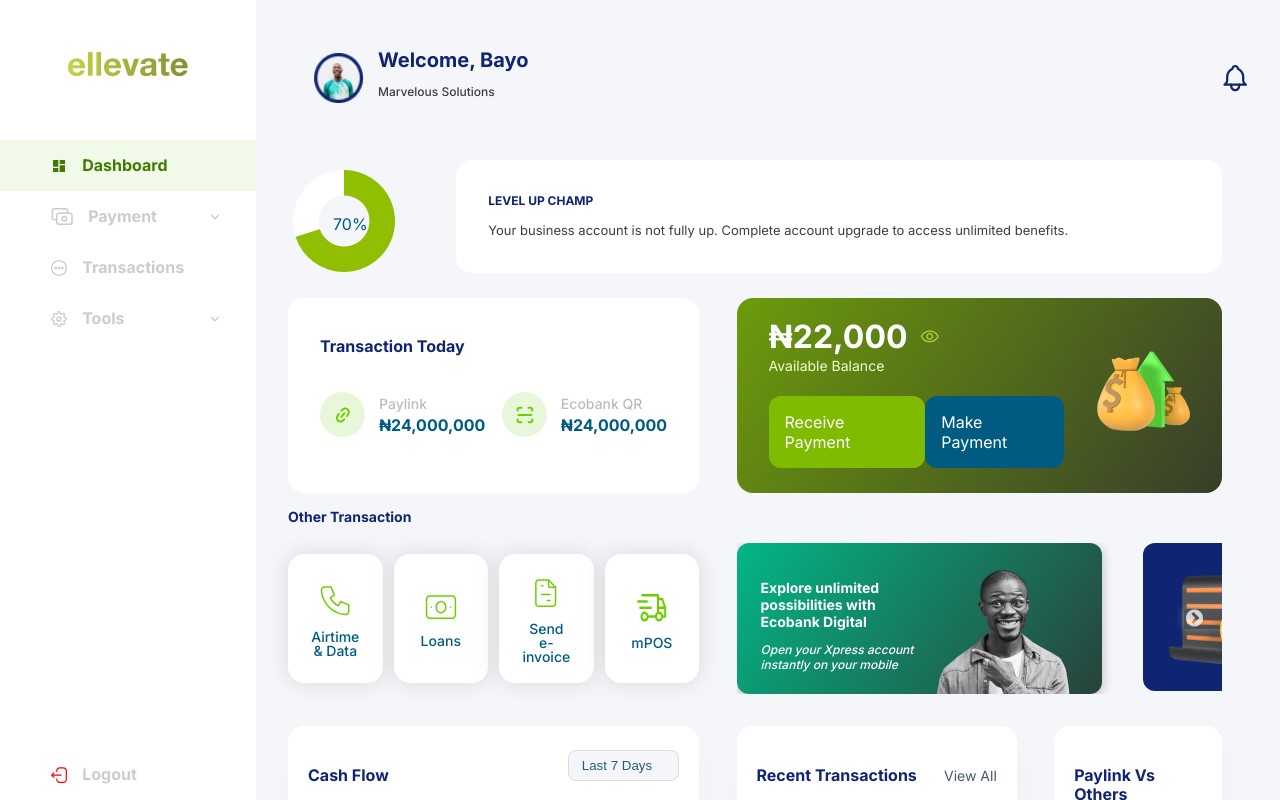
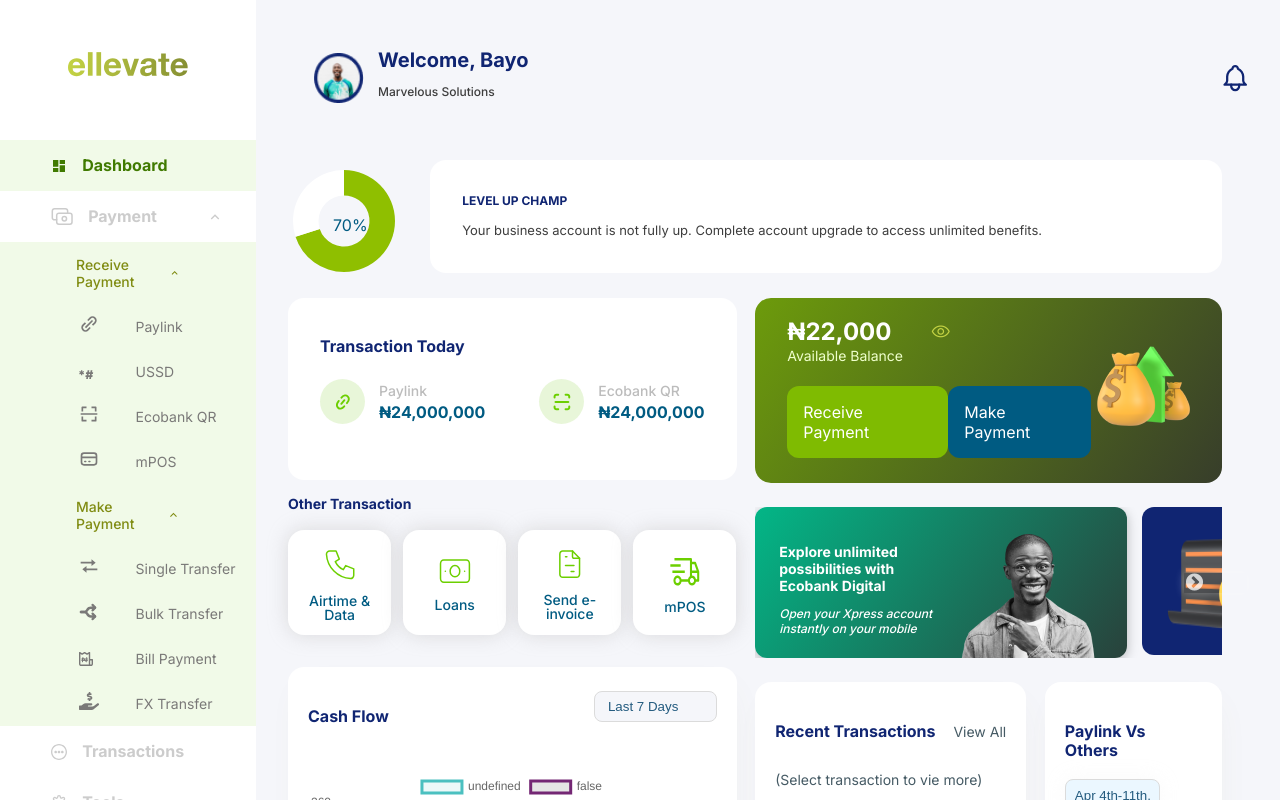
Before and after one commit to AgbajeOlayiwola/ElevateProd2, a Next.js app: page /Dashboard in a window 1280 px wide. Shown: the top 800 px of the page. Built offline with nearby package versions, Linux system fonts and the light colour scheme.

Commit message:
'sidebar-update'

```diff
--- /dev/null
+++ b/components/ReusableComponents/BulkTransfSvg/index.js
@@ -0,0 +1,44 @@
+import React from 'react';
+
+const BulkTrasfer = () => {
+    return (
+        <svg
+            width="18"
+            height="18"
+            viewBox="0 0 18 18"
+            fill="none"
+            xmlns="http://www.w3.org/2000/svg"
+        >
+            <path
+                d="M16 13.375H11.8023C11.1771 13.375 10.561 13.2053 10.0064 12.8804C9.45185 12.5556 8.97509 12.085 8.61656 11.5088L8.21678 10.8665C7.85825 10.2903 7.38148 9.81973 6.8269 9.49484C6.27232 9.16996 5.65627 9.0003 5.031 9.00024H2"
+                stroke="#7A7978"
+                stroke-width="2.5"
+                stroke-linecap="round"
+                stroke-linejoin="round"
+            />
+            <path
+                d="M13.668 16L16.0013 13.3751L13.668 10.7502"
+                stroke="#7A7978"
+                stroke-width="2.5"
+                stroke-linecap="round"
+                stroke-linejoin="round"
+            />
+            <path
+                d="M13.668 7.24976L16.0013 4.62488L13.668 2"
+                stroke="#7A7978"
+                stroke-width="2.5"
+                stroke-linecap="round"
+                stroke-linejoin="round"
+            />
+            <path
+                d="M16 4.62598H11.8039C11.1782 4.62595 10.5618 4.79574 10.0069 5.12095C9.45201 5.44615 8.97507 5.91717 8.61656 6.49402L8.21989 7.13274C7.86145 7.70946 7.38464 8.1804 6.8299 8.5056C6.27516 8.8308 5.65887 9.00066 5.03333 9.00077H2"
+                stroke="#7A7978"
+                stroke-width="2.5"
+                stroke-linecap="round"
+                stroke-linejoin="round"
+            />
+        </svg>
+    );
+};
+
+export default BulkTrasfer;
--- a/components/ReusableComponents/Chart/Dougnut.js
+++ b/components/ReusableComponents/Chart/Dougnut.js
@@ -13,7 +13,7 @@
                 backgroundColor: ['#8FBF00', 'white'],
                 borderWidth: 0,
                 borderJoinStyle: 'bevel',
-                weight: 0.2
+                weight: 0.1
             }
         ]
     });
--- a/components/ReusableComponents/Data/index.js
+++ b/components/ReusableComponents/Data/index.js
@@ -1,7 +1,8 @@
 import MoreSvg from '../MoreSvg';
 import PaymentSvg from '../PaymentSvg';
-import SettingsSvg from '../SettingsSvg';
-import SideBarHomeSvg from '../ShomeSvg';
+import NairaSvg from '../NairaSvg';
+import BulkTransfer from '../BulkTransfSvg';
+import StarSharp from '../StarSharpSvg';
 import * as FaIcons from 'react-icons/fa';
 import * as AiIcons from 'react-icons/ai';
 import * as IoIcons from 'react-icons/io';
@@ -41,7 +42,7 @@
             {
                 title: 'USSD',
                 path: '',
-                icon: <FiIcons.FiHash />,
+                icon: <StarSharp />,
                 subNavTitle: 'Receive Payment'
             },
             {
@@ -65,13 +66,13 @@
             {
                 title: 'Bulk Transfer',
                 path: '',
-                icon: '',
+                icon: <BulkTransfer />,
                 subNavTitle: 'Make Payment'
             },
             {
                 title: 'Bill Payment',
                 path: '',
-                icon: '',
+                icon: <NairaSvg />,
                 subNavTitle: 'Make Payment'
             },
             {
@@ -105,12 +106,12 @@
             {
                 title: 'Inventory',
                 path: '',
-                icon: ''
+                icon: <BulkTransfer />
             },
             {
                 title: 'e invoice',
                 path: '',
-                icon: ''
+                icon: <NairaSvg />
             },
             {
                 title: 'Others',
--- a/components/ReusableComponents/LevelUp/styles.module.css
+++ b/components/ReusableComponents/LevelUp/styles.module.css
@@ -1,18 +1,19 @@
 .cove {
     display: flex;
-    justify-content: space-between;
     width: 100%;
 }
 .left {
     width: 12%;
     height: 115px;
     border-radius: 16px;
+    margin-right: 30px;
     position: relative;
 }
 .perc {
     position: absolute;
-    top: 38px;
+    top: 55px;
     left: 45px;
+    margin: 0px;
     color: #005b82;
 }
 .level {
@@ -20,7 +21,7 @@
     background-color: white;
     border-radius: 16px;
     margin-bottom: 25px;
-    width: 82%;
+    flex: 1;
 }
 .Levelup {
     font-family: 'Inter';
--- /dev/null
+++ b/components/ReusableComponents/NairaSvg/index.js
@@ -0,0 +1,38 @@
+import React from 'react';
+
+const NairaSvg = () => {
+    return (
+        <svg
+            width="14"
+            height="14"
+            viewBox="0 0 14 14"
+            fill="none"
+            xmlns="http://www.w3.org/2000/svg"
+        >
+            <path
+                d="M13.3 7.00139H11.2V0.702643C11.2005 0.57932 11.1684 0.458058 11.1069 0.351135C11.0455 0.244211 10.9568 0.155424 10.85 0.0937636C10.7436 0.032338 10.6229 0 10.5 0C10.3771 0 10.2564 0.032338 10.15 0.0937636L8.05 1.29752L5.95 0.0937636C5.84359 0.032338 5.72288 0 5.6 0C5.47713 0 5.35642 0.032338 5.25 0.0937636L3.15 1.29752L1.05001 0.0937636C0.943592 0.032338 0.822881 0 0.700005 0C0.57713 0 0.456419 0.032338 0.350005 0.0937636C0.243182 0.155424 0.154553 0.244211 0.0930902 0.351135C0.0316279 0.458058 -0.000484179 0.57932 5.51802e-06 0.702643V11.9004C5.51802e-06 12.4573 0.221255 12.9913 0.615081 13.385C1.00891 13.7788 1.54305 14 2.1 14H11.9C12.457 14 12.9911 13.7788 13.3849 13.385C13.7788 12.9913 14 12.4573 14 11.9004V7.70125C14 7.51564 13.9263 7.33763 13.795 7.20638C13.6637 7.07513 13.4857 7.00139 13.3 7.00139ZM2.1 12.6003C1.91435 12.6003 1.73631 12.5265 1.60503 12.3953C1.47375 12.264 1.4 12.086 1.4 11.9004V1.9134L2.8 2.71124C2.90804 2.76766 3.02812 2.79712 3.15 2.79712C3.27189 2.79712 3.39197 2.76766 3.5 2.71124L5.6 1.50748L7.7 2.71124C7.80804 2.76766 7.92812 2.79712 8.05 2.79712C8.17189 2.79712 8.29197 2.76766 8.4 2.71124L9.8 1.9134V11.9004C9.8019 12.1392 9.84451 12.3759 9.926 12.6003H2.1ZM12.6 11.9004C12.6 12.086 12.5263 12.264 12.395 12.3953C12.2637 12.5265 12.0857 12.6003 11.9 12.6003C11.7143 12.6003 11.5363 12.5265 11.405 12.3953C11.2738 12.264 11.2 12.086 11.2 11.9004V8.40111H12.6V11.9004Z"
+                fill="#7A7978"
+            />
+            <path
+                d="M3.5 9.80122V5.97018C3.49997 5.88876 3.5324 5.80964 3.5922 5.74524C3.652 5.68084 3.73577 5.63481 3.83037 5.61439C3.92497 5.59396 4.02503 5.6003 4.11484 5.63239C4.20465 5.66449 4.27912 5.72053 4.32656 5.79171L6.87344 9.61155C6.92087 9.68274 6.99535 9.73878 7.08516 9.77087C7.17497 9.80297 7.27503 9.8093 7.36963 9.78888C7.46423 9.76845 7.548 9.72243 7.6078 9.65803C7.6676 9.59363 7.70003 9.51451 7.7 9.43309V5.60205"
+                stroke="#7A7978"
+                stroke-linecap="round"
+                stroke-linejoin="round"
+            />
+            <path
+                d="M2.80078 7.00073H8.40078"
+                stroke="#7A7978"
+                stroke-linecap="round"
+                stroke-linejoin="round"
+            />
+            <path
+                d="M2.80078 8.40063H8.40078"
+                stroke="#7A7978"
+                stroke-linecap="round"
+                stroke-linejoin="round"
+            />
+        </svg>
+    );
+};
+
+export default NairaSvg;
--- a/components/ReusableComponents/Sidebar/index.js
+++ b/components/ReusableComponents/Sidebar/index.js
@@ -16,7 +16,8 @@
     const [subNav, setSubNav] = useState(true);
 
     const showSubnav = () => {
-        setSubNav(true);
+        setSubNav((prev) => !prev);
+        console.log(subNav);
     };
 
     // fillColor={router.pathname == '/Dashboard'}
@@ -31,7 +32,6 @@
                 {SidebarData.map((item, index) => {
                     return (
                         <>
-                            <Link href={item.path} key={index}>
                             <div
                                 onClick={item.subNav && showSubnav}
                                 className={
@@ -41,7 +41,11 @@
                                 }
                             >
                                 <div className={styles.mainDiv}>
-                                        <div className={styles.LinkDiv}>
+                                    <Link href={item.path} key={index}>
+                                        <div
+                                            className={styles.LinkDiv}
+                                            onClick={showSubnav}
+                                        >
                                             {router.pathname == item.path
                                                 ? item.iconActive
                                                 : item.icon}
@@ -49,21 +53,38 @@
                                                 {item.title}
                                             </p>
                                         </div>
-
-                                        {item.subNav &&
-                                        router.pathname == item.path ? (
+                                    </Link>
+                                    {item.subNav && subNav ? (
                                         <>{item.iconOpened}</>
                                     ) : item.subNav ? (
                                         item.iconClosed
                                     ) : null}
                                 </div>
                             </div>
-                            </Link>
-                            {item.subNav && router.pathname == item.path ? (
+                            {!item.subNavTitles ? (
+                                item.subNav && subNav ? (
+                                    item.subNav.map((item, index) => {
+                                        return (
+                                            <div
+                                                className={styles.subMenuLink}
+                                                key={index}
+                                            >
+                                                <span className={styles.icon}>
+                                                    {item.icon}
+                                                </span>
+                                                <p>{item.title}</p>
+                                            </div>
+                                        );
+                                    })
+                                ) : null
+                            ) : item.subNavTitles && subNav ? (
                                 <>
                                     {item.subNavTitles.map((subTitle, i) => (
                                         <div key={i}>
+                                            <div className={styles.mainSubNav}>
                                                 <p>{subTitle}</p>
+                                                <>{item.iconOpened}</>
+                                            </div>
                                             {item.subNav.map((item, index) => {
                                                 return item.subNavTitle ==
                                                     subTitle ? (
@@ -73,7 +94,13 @@
                                                         }
                                                         key={index}
                                                     >
+                                                        <span
+                                                            className={
+                                                                styles.icon
+                                                            }
+                                                        >
                                                             {item.icon}
+                                                        </span>
                                                         <p>{item.title}</p>
                                                     </div>
                                                 ) : null;
@@ -81,8 +108,7 @@
                                         </div>
                                     ))}
                                 </>
-                            ) : null }
-                            {console.log(item.subNav)}
+                            ) : null}
                         </>
                     );
                 })}
--- a/components/ReusableComponents/Sidebar/sidebarcont.js
+++ b/components/ReusableComponents/Sidebar/sidebarcont.js
@@ -5,6 +5,7 @@
 
 const SideBarCont = ({ name, link }) => {
     const [activeh, setActiveH] = useState(false);
+
     return (
         <Link href={link}>
             <div
--- a/components/ReusableComponents/Sidebar/styles.module.css
+++ b/components/ReusableComponents/Sidebar/styles.module.css
@@ -91,6 +91,11 @@
     /* padding-right: 72px; */
     align-items: center;
     background: rgba(218, 240, 194, 0.37);
+    color: #7a7978;
+    cursor: pointer;
+}
+.subMenuLink:hover {
+    background: #daf0c2;
 }
 .subMenuLink p {
     font-family: 'Inter';
@@ -103,3 +108,22 @@
 
     color: #7a7978;
 }
+.icon {
+    font-size: 20px;
+}
+.mainSubNav {
+    cursor: pointer;
+    display: flex;
+    justify-content: space-between;
+    align-items: center;
+    background: rgba(218, 240, 194, 0.37);
+    padding: 0% 76px;
+    font-family: 'Inter';
+    font-style: normal;
+    font-weight: 500;
+    font-size: 14px;
+    line-height: 17px;
+    /* identical to box height */
+
+    color: #808c13;
+}
--- /dev/null
+++ b/components/ReusableComponents/StarSharpSvg/index.js
@@ -0,0 +1,20 @@
+import React from 'react';
+
+const StarSharp = () => {
+    return (
+        <svg
+            width="15"
+            height="9"
+            viewBox="0 0 15 9"
+            fill="none"
+            xmlns="http://www.w3.org/2000/svg"
+        >
+            <path
+                d="M1.96591 5.18182L2.10227 3.68182L0.857955 4.55114L0.176136 3.35795L1.53977 2.72727L0.176136 2.09659L0.857955 0.903409L2.10227 1.77273L1.96591 0.272727H3.32955L3.19318 1.77273L4.4375 0.903409L5.11932 2.09659L3.75568 2.72727L5.11932 3.35795L4.4375 4.55114L3.19318 3.68182L3.32955 5.18182H1.96591ZM10.2383 9L11.6701 0.272727H13.3746L11.9428 9H10.2383ZM6.36896 7.00568L6.65874 5.30114H13.6815L13.3917 7.00568H6.36896ZM7.1701 9L8.60192 0.272727H10.3065L8.87464 9H7.1701ZM6.86328 3.97159L7.15305 2.26705H14.1758L13.886 3.97159H6.86328Z"
+                fill="#7A7978"
+            />
+        </svg>
+    );
+};
+
+export default StarSharp;
--- a/pages/Dashboard/index.js
+++ b/pages/Dashboard/index.js
@@ -22,7 +22,6 @@
 function SampleNextArrow(props) {
     const router = useRouter();
     const route = router.pathname;
-
 
     const { className, style, onClick } = props;
 
@@ -74,7 +73,8 @@
     return (
         <DashLayout>
             <Levelup />
-            <div className={styles.Top}>
+            <div className={styles.cove}>
+                <section className={styles.sectionI}>
                     <div className={styles.Tpwh}>
                         <p className={styles.transP}>Transaction Today</p>
                         <div className={styles.payEco}>
@@ -98,31 +98,11 @@
                             </div>
                         </div>
                     </div>
-                <div className={styles.card}>
-                    <div className={styles.cardRight}>
-                        <div className={styles.cardMone}>
-                            <h1>{outType ? '*******' : '₦' + balance}</h1>
-                            <Visbility color="green" typeSet={types} />
-                        </div>
-                        <p className={styles.avail}>Available Balance</p>
 
-                        <div className={styles.recMak}>
-                            <div className={styles.rec}>Receive Payment</div>
-                            <div className={styles.make}>Make Payment</div>
-                        </div>
-                    </div>
-                    <div>
-                        <img src="/Assets/Images/bagmoney.png" />
-                    </div>
-                </div>
-            </div>
-
-            <div>
                     <div className={styles.otherTrans}>
                         <p>Other Transaction</p>
                     </div>
                     <div className={styles.divCover}>
-                    <div className={styles.divCov}>
                         <div className={styles.dinCLass}>
                             <div className={styles.svg}>
                                 <PhoneSvg />
@@ -148,6 +128,45 @@
                             <p className={styles.name}>mPOS</p>
                         </div>
                     </div>
+                    <div className={styles.btmI}>
+                        <div className={styles.btmItop}>
+                            <p>Cash Flow</p>
+                            <select className={styles.day}>
+                                <option>Last 7 Days</option>
+                            </select>
+                        </div>
+                        <LineChart />
+                    </div>
+                </section>
+                <section className={styles.sectionII}>
+                    <div>
+                        <div className={styles.card}>
+                            <div className={styles.cardRight}>
+                                <div className={styles.cardMone}>
+                                    <h1>
+                                        {outType ? '*******' : '₦' + balance}
+                                    </h1>
+                                    <Visbility color="green" typeSet={types} />
+                                </div>
+                                <p className={styles.avail}>
+                                    Available Balance
+                                </p>
+
+                                <div className={styles.recMak}>
+                                    <div className={styles.rec}>
+                                        Receive Payment
+                                    </div>
+                                    <div className={styles.make}>
+                                        Make Payment
+                                    </div>
+                                </div>
+                            </div>
+                            <div>
+                                <img src="/Assets/Images/bagmoney.png" />
+                            </div>
+                        </div>
+                    </div>
+
                     <div className={styles.cards}>
                         <Slider
                             {...settings}
@@ -192,18 +211,8 @@
                             </div>
                         </Slider>
                     </div>
-                </div>
                     {/* bottom  */}
                     <div className={styles.btm}>
-                    <div className={styles.btmI}>
-                        <div className={styles.btmItop}>
-                            <p>Cash Flow</p>
-                            <select className={styles.day}>
-                                <option>Last 7 Days</option>
-                            </select>
-                        </div>
-                        <LineChart />
-                    </div>
                         <div className={styles.btmII}>
                             <div className={styles.btmIIp}>
                                 <p>Recent Transactions</p>
@@ -223,7 +232,9 @@
                                             </div>
                                             <div className={styles.money}>
                                                 <p>{item.ammount}</p>
-                                            <div className={item.color}></div>
+                                                <div
+                                                    className={item.color}
+                                                ></div>
                                             </div>
                                         </div>
                                         <hr className={styles.hr} />
@@ -239,6 +250,7 @@
                             <Piechart />
                         </div>
                     </div>
+                </section>
             </div>
         </DashLayout>
     );
--- a/pages/Dashboard/styles.module.css
+++ b/pages/Dashboard/styles.module.css
@@ -1,6 +1,17 @@
+.sectionII {
+    width: 50%;
+}
+.sectionI {
+    width: 48%;
+}
+.cove {
+    display: flex;
+    justify-content: space-between;
+}
+
 .card {
     background: linear-gradient(124.52deg, #7fbb01 -34.31%, #2f2f2f 115.35%);
-    width: 52%;
+
     max-width: 677px;
     border-radius: 16px;
     color: white;
@@ -24,7 +35,6 @@
     flex-direction: column;
     justify-content: space-between;
     display: flex;
-    width: 44%;
     padding: 23px 32px 56px 32px;
 }
 .transP {
@@ -104,7 +114,7 @@
 .recMak {
     display: flex;
     justify-content: space-between;
-    width: 93%;
+    width: 100%;
 }
 .rec {
     padding: 16px;
@@ -156,25 +166,24 @@
     background-color: white;
     border-radius: 12px;
     cursor: pointer;
+    height: 105.01px;
     width: 23%;
     background: #ffffff;
     box-shadow: 0px 0px 20px rgba(176, 173, 173, 0.39);
     border-radius: 16px;
 }
-.divCov {
-    display: flex;
-    justify-content: space-between;
-    width: 44%;
-}
+
 .divCover {
     display: flex;
     justify-content: space-between;
     align-items: center;
+    margin-bottom: 32px;
 }
 .cards {
     /* display: flex;
     justify-content: space-between; */
-    width: 52%;
+    margin-top: 24px;
+    margin-bottom: 24px;
 }
 .cardII {
     background: #102572;
@@ -182,7 +191,7 @@
 
     display: flex;
     justify-content: space-between;
-    width: 90%;
+    width: 96%;
     padding: 23px 1.5rem 19px 1.5rem;
 }
 .cardII div h2 {
@@ -212,7 +221,7 @@
     border-radius: 12px;
     display: flex;
     justify-content: space-between;
-    width: 90%;
+    width: 96%;
     padding: 1.5rem 1.5rem 0rem 1.5rem;
 }
 .cardI div h2 {
@@ -239,10 +248,9 @@
     display: flex;
     justify-content: space-between;
     width: 100%;
-    margin-top: 1.99rem;
+    margin-top: 24px;
 }
 .btmI {
-    width: 44%;
     height: 352px;
     max-width: 478px;
     background: #ffffff;
@@ -283,7 +291,7 @@
     color: #005b82;
 }
 .btmII {
-    width: 30%;
+    width: 58%;
     max-width: 378px;
     height: 352px;
     background: #ffffff;
@@ -296,7 +304,7 @@
     display: none;
 }
 .btmIII {
-    width: 18%;
+    width: 38%;
     max-width: 279px;
     height: 352px;
     background: #ffffff;
```
Also changed, not shown: components/ReusableComponents/Chart/LineChart.js (+3 -4 lines). Lines whose indentation alone changed are shown as unchanged.
